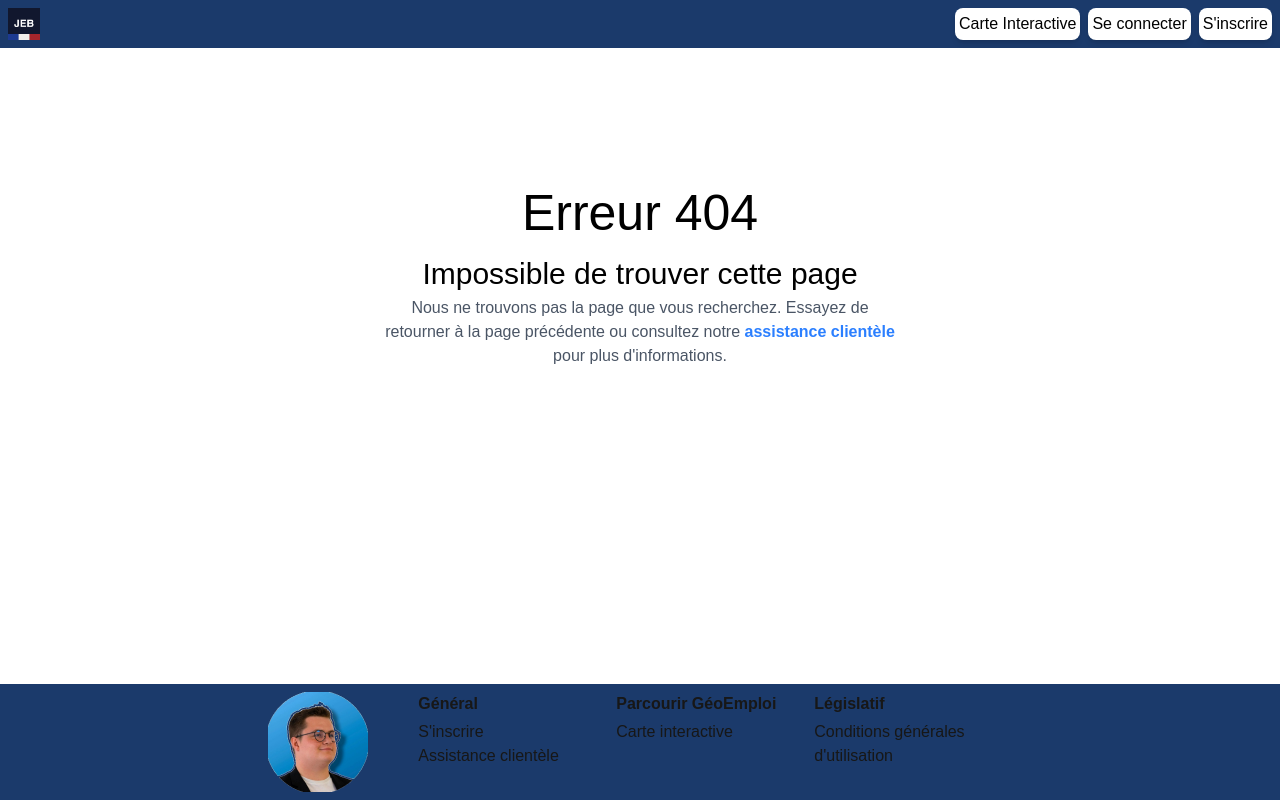
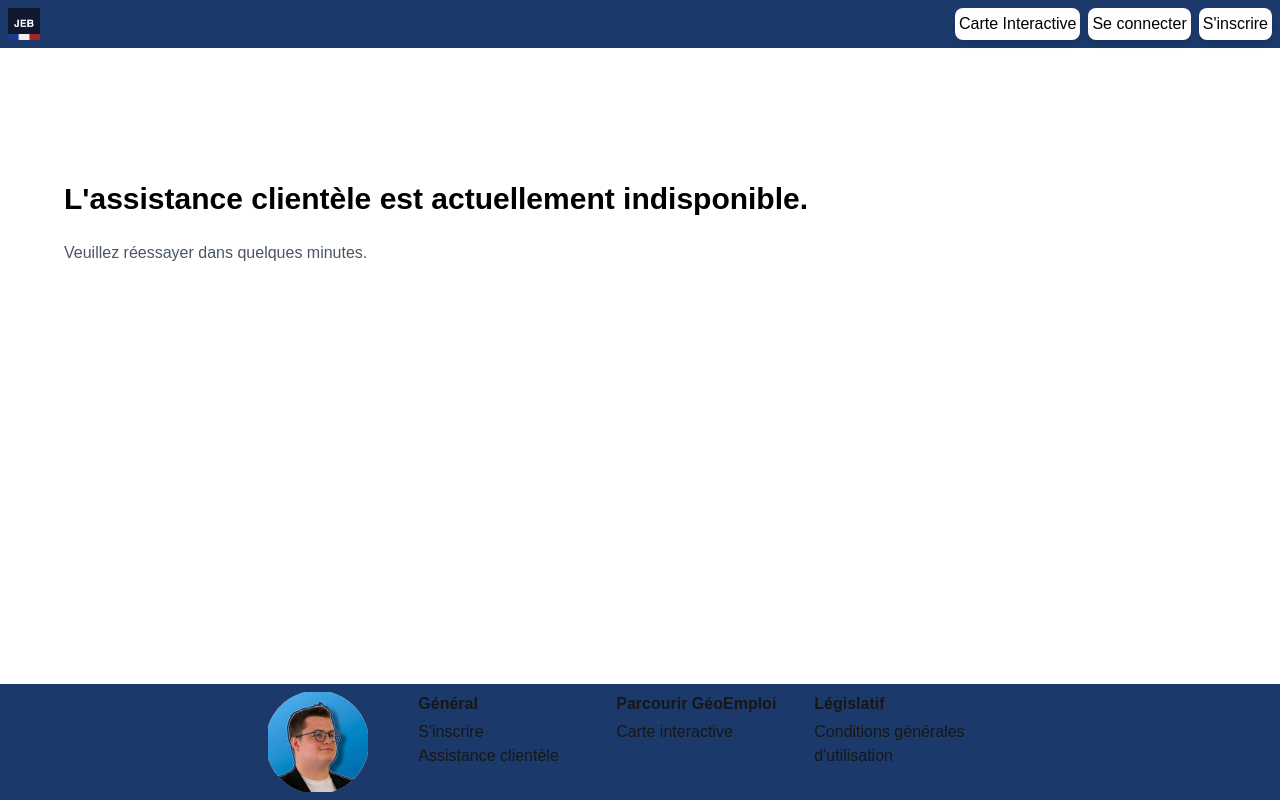
Before and after one commit to SkyReox/GeoEmploi, a Next.js app: page /assistance-clientele in a window 1280 px wide. Before the commit this address had no page. Built offline with nearby package versions, Linux system fonts and the light colour scheme.

Commit message:
feat: assistance clientele indisponible

```diff
--- /dev/null
+++ b/app/assistance-clientele/page.tsx
@@ -0,0 +1,16 @@
+import Image from "next/image";
+
+export default function Home() {
+    return (
+        <div className="flex flex-col flex-1 bg-zinc-50 font-sans bg-main-2">
+            <main className="flex flex-1 text-black w-full flex-col items-center justify-start py-32 px-16 bg-white bg-main-2 sm:items-start">
+                <h1 className="text-[30px] font-semibold">
+                    L'assistance clientèle est actuellement indisponible.
+                </h1>
+                <p className="text-[16px] text-gray-600 py-5">
+                    Veuillez réessayer dans quelques minutes.
+                </p>
+            </main>
+        </div>
+    );
+}
--- a/app/components/FooterComponent.tsx
+++ b/app/components/FooterComponent.tsx
@@ -21,7 +21,7 @@ export default function FooterComponent() {
                             <a href="/test">S'inscrire</a>
                         </li>
                         <li>
-                            <a href="/je-suis-admin">Assistance clientèle</a>
+                            <a href="/assistance-clientele">Assistance clientèle</a>
                         </li>
                     </ul>
                 </div>
--- a/app/je-suis-admin/page.tsx
+++ /dev/null
@@ -1,13 +0,0 @@
-import Image from "next/image";
-
-export default function Home() {
-    return (
-        <div className="flex flex-col flex-1 bg-zinc-50 font-sans bg-main-2">
-            <main className="flex flex-1 w-full flex-col items-center justify-start py-32 px-16 bg-white bg-main-2 sm:items-start">
-                <h1 className="text-[50px] text-black">
-                    L'admin c'est moi.
-                </h1>
-            </main>
-        </div>
-    );
-}
--- a/app/not-found.js
+++ b/app/not-found.js
@@ -10,7 +10,7 @@ export default function Custom404() {
                         Impossible de trouver cette page
                     </h3>
                     <p className="text-[16px] text-gray-600">
-                        Nous ne trouvons pas la page que vous recherchez. Essayez de retourner à la page précédente ou consultez notre <a className="text-blue-500 font-semibold" href="/je-suis-admin">assistance clientèle</a> pour plus d'informations.
+                        Nous ne trouvons pas la page que vous recherchez. Essayez de retourner à la page précédente ou consultez notre <a className="text-blue-500 font-semibold" href="/assistance-clientele">assistance clientèle</a> pour plus d'informations.
                     </p>
                 </div>
             </main>
```
